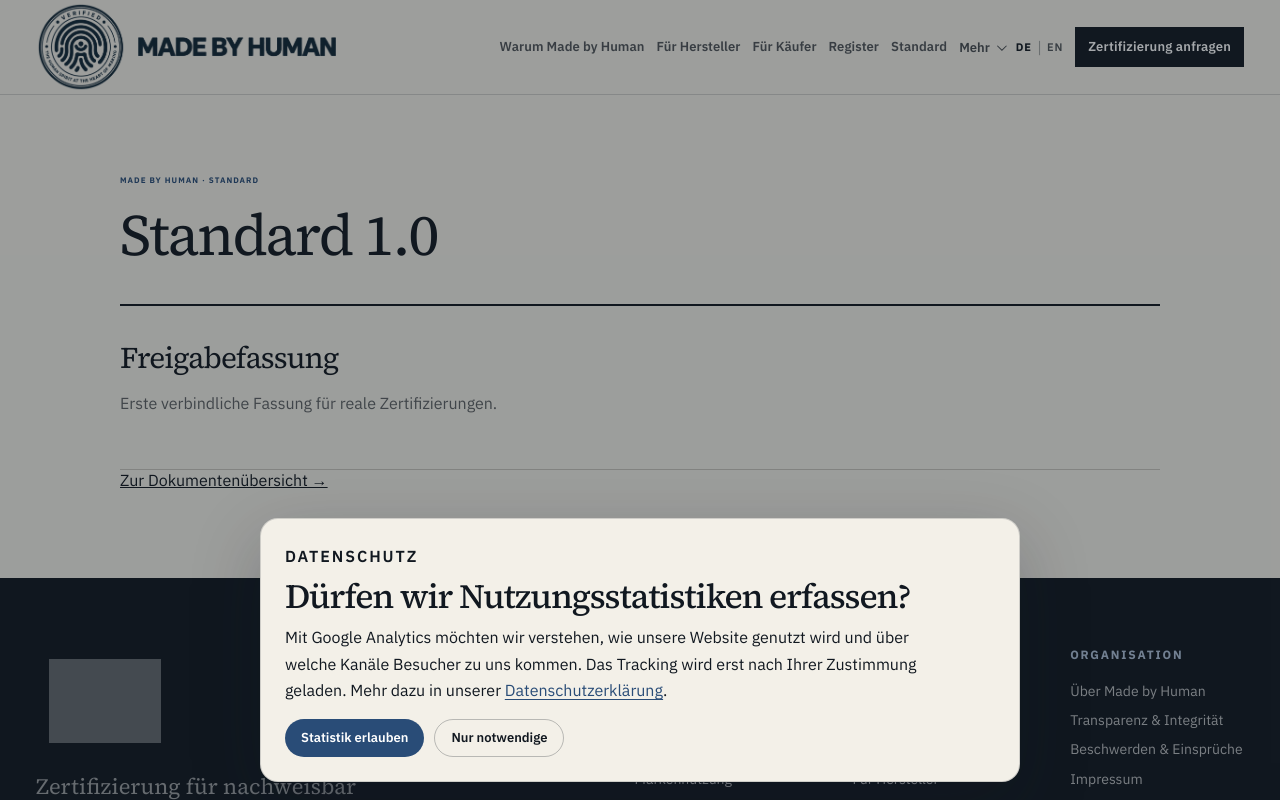
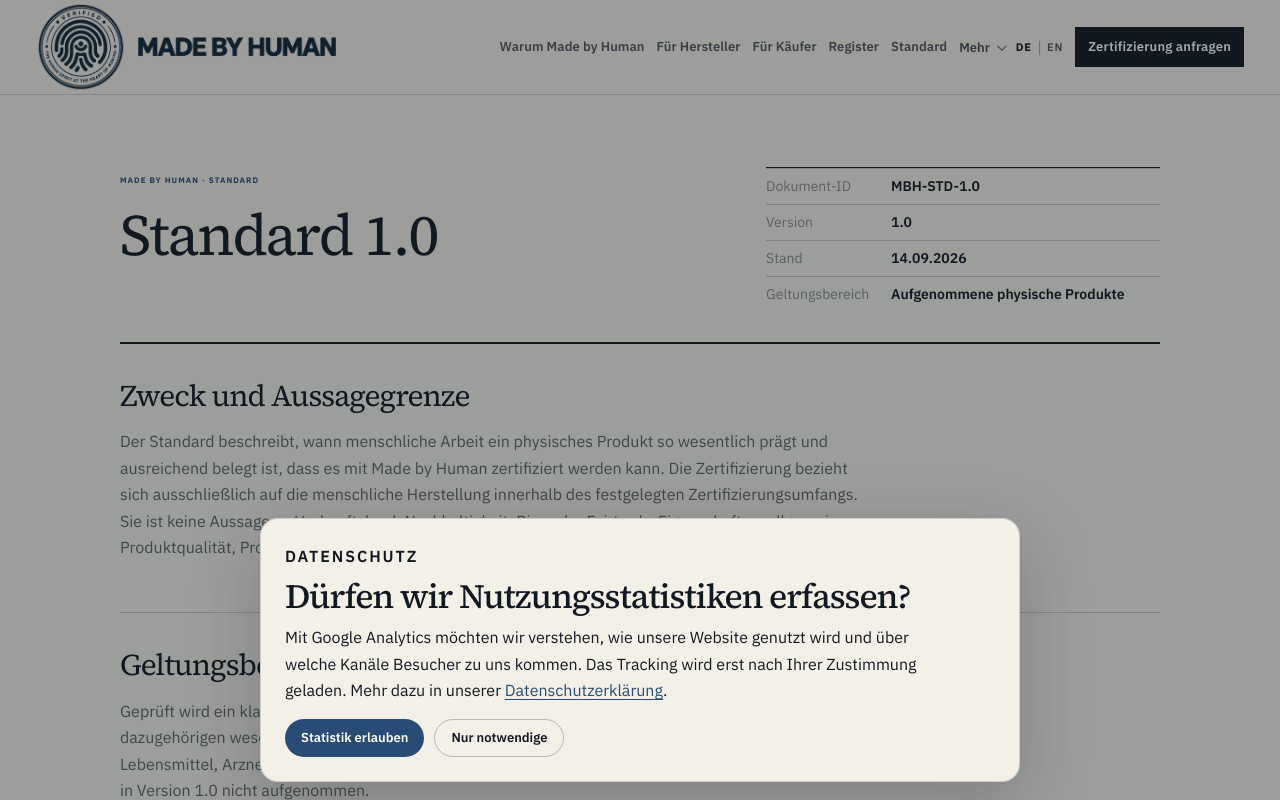
Before and after one commit to dennis-glaser-coder/human-certification-web, a Next.js app: page /dokumente/standard-1-0 in a window 1280 px wide. Shown: the top 800 px of the page. Built offline with nearby package versions, Linux system fonts and the light colour scheme; no server answers; grey boxes are pictures that could not be loaded.

Commit message:
feat: complete Made by Human Standard 1.0

```diff
--- a/src/app/dokumente/standard-1-0/page.js
+++ b/src/app/dokumente/standard-1-0/page.js
@@ -1,17 +1,67 @@
 import Link from 'next/link';
 import SiteHeader from '../../../components/SiteHeader';
 import SiteFooter from '../../../components/SiteFooter';
+import { canonical, SOCIAL_IMAGE } from '../../../lib/seo';
+
+export const metadata = {
+  title: 'Standard 1.0',
+  description: 'Version 1.0 des Made by Human Standards für nachweisbar menschliche Herstellung physischer Produkte.',
+  alternates: { canonical: canonical('/dokumente/standard-1-0') },
+  openGraph: {
+    type: 'website', locale: 'de_DE', siteName: 'Made by Human',
+    title: 'Standard 1.0 | Made by Human',
+    description: 'Version 1.0 des Made by Human Standards für nachweisbar menschliche Herstellung physischer Produkte.',
+    url: canonical('/dokumente/standard-1-0'), images: [SOCIAL_IMAGE],
+  },
+};
+
+const criteria = [
+  ['Produktentstehung', 'Durch menschliche Arbeit entsteht aus Materialien oder Komponenten das verkaufsfertige Endprodukt.'],
+  ['Menschliche Ausführung', 'Die wesentlichen produktprägenden Herstellungsschritte werden tatsächlich unmittelbar durch Menschen ausgeführt oder in ihrer konkreten Ausführung durch menschliche Entscheidungen bestimmt.'],
+  ['Fachliche Prägung', 'Relevante Schritte erfordern Erfahrung, Fähigkeit oder bewusste menschliche Entscheidungen.'],
+  ['Automatisierungsgrenze', 'Technik und Maschinen dürfen unterstützen. Eine weitgehend autonome Produktentstehung erfüllt den Standard nicht.'],
+  ['Rückverfolgbarkeit', 'Produktionsorte, Zulieferer und wichtige externe Fertigung müssen eindeutig zum zertifizierten Umfang zugeordnet werden können.'],
+  ['Nachweisbarkeit', 'Die Angaben zum Herstellungsprozess müssen durch geeignete Informationen, Unterlagen und die Vor-Ort-Prüfung ausreichend belegt sein.'],
+];
 
 export default function StandardDocumentPage() {
   return (
-    <main>
+    <main className="standardDocumentPage">
       <SiteHeader />
       <article className="shell standardDocument">
         <header className="standardDocumentHeader">
           <div><span>MADE BY HUMAN · STANDARD</span><h1>Standard 1.0</h1></div>
+          <dl>
+            <div><dt>Dokument-ID</dt><dd>MBH-STD-1.0</dd></div>
+            <div><dt>Version</dt><dd>1.0</dd></div>
+            <div><dt>Stand</dt><dd>14.09.2026</dd></div>
+            <div><dt>Geltungsbereich</dt><dd>Aufgenommene physische Produkte</dd></div>
+          </dl>
         </header>
-        <section><h2>Freigabefassung</h2><p>Erste verbindliche Fassung für reale Zertifizierungen.</p></section>
-        <Link href="/dokumente">Zur Dokumentenübersicht →</Link>
+
+        <section><h2>Zweck und Aussagegrenze</h2><p>Der Standard beschreibt, wann menschliche Arbeit ein physisches Produkt so wesentlich prägt und ausreichend belegt ist, dass es mit Made by Human zertifiziert werden kann. Die Zertifizierung bezieht sich ausschließlich auf die menschliche Herstellung innerhalb des festgelegten Zertifizierungsumfangs. Sie ist keine Aussage zu Herkunftsland, Nachhaltigkeit, Bio- oder Fairtrade-Eigenschaften, allgemeiner Produktqualität, Produktsicherheit, gesetzlicher Konformität oder Unternehmensgröße.</p></section>
+
+        <section><h2>Geltungsbereich</h2><p>Geprüft wird ein klar benanntes physisches Produkt oder eine klar benannte Produktfamilie mit den dazugehörigen wesentlichen Herstellungsprozessen, Produktionsorten und relevanter Fremdfertigung. Lebensmittel, Arzneimittel, Medizinprodukte und vergleichbar stark regulierte Produktkategorien werden in Version 1.0 nicht aufgenommen.</p></section>
+
+        <section><h2>Was bedeutet produktprägend?</h2><p>Produktprägend sind Herstellungsschritte, die Form, Konstruktion, Funktion, Oberfläche, individuelle Ausführung oder eine andere wesentliche Eigenschaft des verkaufsfertigen Produkts erzeugen oder wesentlich verändern. Reines Verpacken, Etikettieren, Kommissionieren, Kontrollieren oder ein nur geringfügiges Finish reicht allein nicht aus.</p></section>
+
+        <section><h2>Prüfkriterien</h2><div className="standardDocumentCriteria">{criteria.map(([title, copy]) => <div key={title}><strong>{title}</strong><p>{copy}</p></div>)}</div></section>
+
+        <section><h2>Bestehensregel</h2><p>Eine Zertifizierung wird nur erteilt, wenn alle für den konkreten Zertifizierungsumfang anwendbaren Muss-Kriterien erfüllt sind und keine Ausschlussbedingung vorliegt. Sind die menschlichen Tätigkeiten für die Entstehung des verkaufsfertigen Produkts nur untergeordnet, erfüllt das Produkt den Standard nicht.</p></section>
+
+        <section><h2>Entscheidungsregel</h2><blockquote>Würde ohne die menschlichen Herstellungsschritte bereits im Wesentlichen dasselbe verkaufsfertige Produkt vorliegen?</blockquote><p>Wird diese Frage mit Ja beantwortet und fehlt eine andere wesentliche menschliche Prägung der Produktentstehung, erfüllt das Produkt den Standard nicht.</p></section>
+
+        <section><h2>Nachweise und Vor-Ort-Prüfung</h2><p>Eine reine Selbstauskunft reicht nicht aus. Geeignete Belege können Prozessbeschreibungen, Produktionsunterlagen, Angaben zu Standorten und Fremdfertigung, Bild- und Videonachweise sowie weitere geeignete Unterlagen sein. Die Angaben werden mit einer Vor-Ort-Prüfung des maßgeblichen Herstellungsprozesses abgeglichen. Wesentliche ausgelagerte Schritte werden in die Bewertung einbezogen; bei Bedarf sind zusätzliche Nachweise oder eine Prüfung am externen Produktionsort erforderlich.</p></section>
+
+        <section><h2>Gültigkeit und Verlängerung</h2><p>Eine positive Zertifizierung gilt grundsätzlich zwölf Monate ab Ausstellungsdatum. Vor einer Verlängerung erfolgt eine erneute Bewertung. Art und Umfang richten sich nach Änderungen am Produkt oder Herstellungsprozess, dem bisherigen Prüfverlauf und offenen Feststellungen. Ein vollständiges Vor-Ort-Audit ist nicht automatisch jährlich erforderlich, kann aber verlangt werden.</p></section>
+
+        <section><h2>Änderungen während der Gültigkeit</h2><p>Wesentliche Änderungen an Herstellungsschritten, Automatisierungsgrad, Produktionsorten, Fremdfertigung oder Zertifizierungsumfang müssen Made by Human unverzüglich gemeldet werden. Made by Human entscheidet, ob die Zertifizierung unverändert fortbestehen kann, eine Nachprüfung oder Erweiterung erforderlich ist oder der Status bis zur Klärung ausgesetzt werden muss.</p></section>
+
+        <section><h2>Verbundene Unternehmen und Interessenkonflikte</h2><p>Gesellschaftsrechtliche, wirtschaftliche oder personelle Verbindungen zwischen Systeminhaber, an der Prüfung beteiligten Personen und Antragsteller werden dokumentiert. Besteht eine Verbindung zum Systeminhaber, wird sie im öffentlichen Zertifizierungsdatensatz transparent gemacht. Solche Fälle werden nicht als unabhängige Drittzertifizierung oder als „unabhängig zertifiziert“ bezeichnet. Soweit organisatorisch möglich, werden Prüfung, fachliche Kontrolle und Zertifizierungsentscheidung personell getrennt.</p></section>
+
+        <section><h2>Status und Markennutzung</h2><p>Nur eine aktive Zertifizierung berechtigt zur Nutzung des Made by Human Zeichens für den ausdrücklich zertifizierten Umfang. Bei Aussetzung, Ablauf oder Widerruf endet die Berechtigung zur Zeichennutzung für die betroffene Zertifizierung nach Maßgabe der geltenden Markennutzungsregeln.</p></section>
+
+        <section><h2>Versionen & Änderungen</h2><p>Standardversion, Dokument-ID und Datum werden festgehalten. Änderungen an Geltungsbereich, Kriterien, Beleganforderungen oder Entscheidungsregeln werden versioniert. Version 1.0 ist die erste verbindliche Fassung für reale Zertifizierungen.</p><div className="inlineDocLinks"><Link className="textLink" href="/dokumente">Zur Dokumentenübersicht →</Link><Link className="textLink" href="/dokumente/standard-0-1">Frühere Fassung 0.1 →</Link></div></section>
       </article>
       <SiteFooter />
     </main>
```
